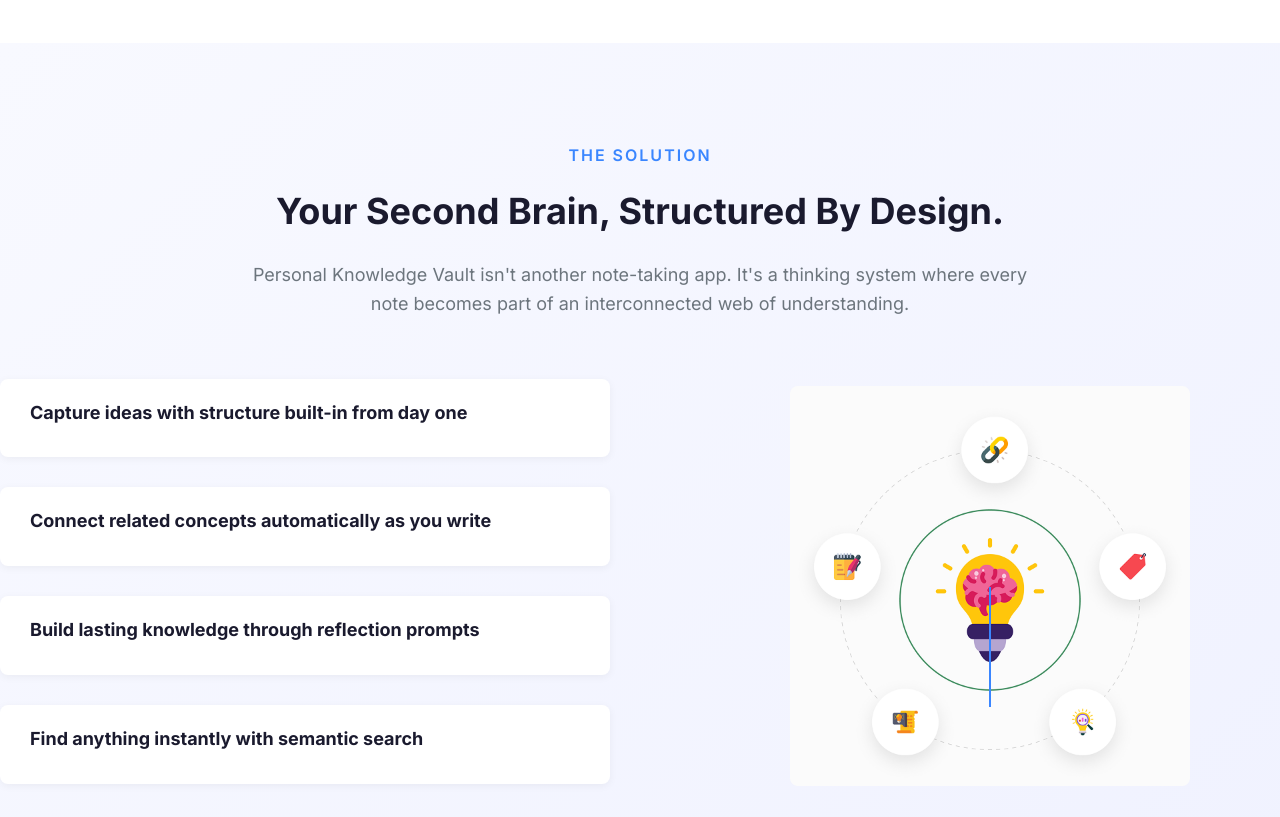
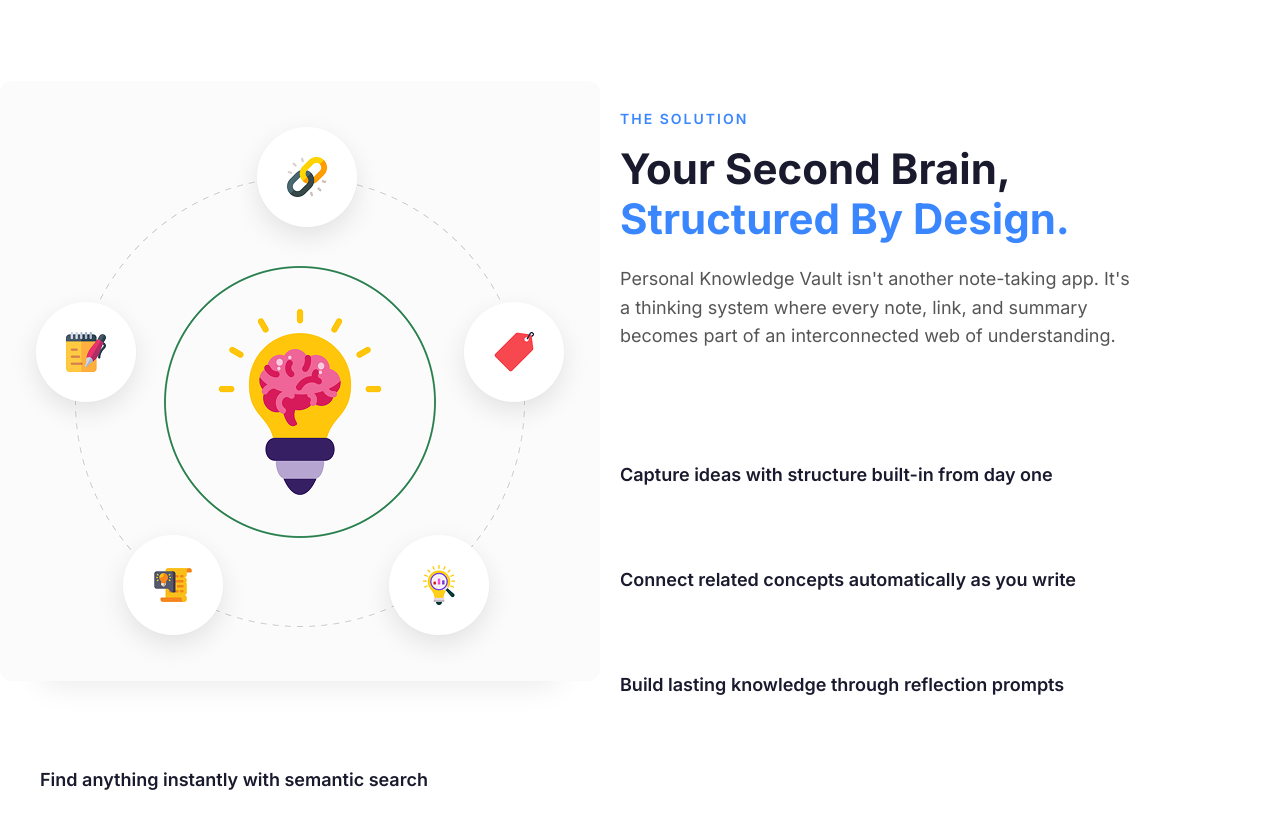
Before and after one commit to somytv1971-hue/First-Assignment, a plain HTML site: page B13-A01-Knowledge-Vault-main/index.html in a window 1280 px wide. Shown: the part 1180-1997 px from the top of the page. Drawn offline with Linux system fonts and the light colour scheme.

Commit message:
submit editing section

```diff
--- a/B13-A01-Knowledge-Vault-main/index.html
+++ b/B13-A01-Knowledge-Vault-main/index.html
@@ -95,42 +95,62 @@
     </section>
 
     <!-- Solution Section -->
-    <section class="solution-section" id="solution">
-        <div class="container">
-            <div class="solution-header">
-                <h2>THE SOLUTION</h2>
-                <h3>Your Second Brain, Structured By Design.</h3>
-                <p>Personal Knowledge Vault isn't another note-taking app. It's a thinking system where every note becomes part of an interconnected web of understanding.</p>
+   <!-- The Solution Section with Image Left, Content Right -->
+    <section class="solution-section-two-column" id="solution">
+        <div class="solution-container-two-col">
+            <!-- Left Column: Image/Visualization -->
+            <div class="solution-image-col">
+                <div class="solution-visual-wrapper">
+                    <div class="knowledge-web-visual">
+                        <div class="web-center-node">
+                            <i class="fas fa-brain"></i>
+                            <span><img src="assets/knowledge.png" alt=""></span>
                         </div>
 
-            <div class="solution-content">
-                <div class="solution-features">
-                    <div class="feature">
-
-                        <div class="feature-text">
-                            <h4>Capture ideas with structure built-in from day one</h4>
-
+                        <div class="connection-line line-1"></div>
+                        <div class="connection-line line-2"></div>
+                        <div class="connection-line line-3"></div>
+                        <div class="connection-line line-4"></div>
+                    </div>
+                    <div class="image-caption">
+                        Visual knowledge network showing interconnected ideas
+                    </div>
                 </div>
             </div>
 
-                    <div class="feature">
+            <!-- Right Column: Content -->
+            <div class="solution-content-col">
+                <div class="solution-content-wrapper">
+                    <div class="solution-header-two-col">
+                        <h3 class="solution-subtitle-two-col">THE SOLUTION</h3>
+                        <h2 class="solution-title-two-col">Your Second Brain,<br><span class="highlighted-text">Structured By Design.</span></h2>
+                        <p class="solution-intro">
+                            Personal Knowledge Vault isn't another note-taking app. It's a thinking system where every note, link, and summary becomes part of an interconnected web of understanding.
+                        </p>
+                    </div>
 
+                    <div class="solution-features-list">
+                        <div class="feature-item">
+                            </div>
+                            <div class="feature-text">
+                                <h4>Capture ideas with structure built-in from day one</h4>
+                            </div>
+                        </div>
+                        <div class="feature-item">
+                            </div>
                             <div class="feature-text">
                                 <h4>Connect related concepts automatically as you write</h4>
-
                             </div>
                         </div>
-
-                    <div class="feature">
-
+                        <div class="feature-item">
+                            </div>
                             <div class="feature-text">
                                 <h4>Build lasting knowledge through reflection prompts</h4>
-
                             </div>
                         </div>
-
-                    <div class="feature">
-
+                        <div class="feature-item">
+                                <i class="fas fa-search"></i>
+                            </div>
                             <div class="feature-text">
                                 <h4>Find anything instantly with semantic search</h4>
 
@@ -138,15 +158,6 @@
                         </div>
                     </div>
 
-                <div class="solution-visual">
-                    <div class="web-visualization">
-                        <div class="web-node center-node">
-                         <img class="img-1" src="assets/knowledge.png" alt="">
-                        <div class="connection"></div>
-                        <div class="connection"></div>
-                        <div class="connection"></div>
-                        <div class="connection"></div>
-                    </div>
                 </div>
             </div>
         </div>
--- a/B13-A01-Knowledge-Vault-main/style.css
+++ b/B13-A01-Knowledge-Vault-main/style.css
@@ -300,167 +300,358 @@ gap: 32;
 }
 
 /* Solution Section */
-.solution-section {
-    padding: 100px 0;
-    background: linear-gradient(135deg, #f8f9ff 0%, #f0f2ff 100%);
+/* Reset and base styles for standalone section */
+* {
+    margin: 0;
+    padding: 0;
+    box-sizing: border-box;
 }
 
-.solution-header {
-    text-align: center;
-    max-width: 800px;
-    margin: 0 auto 60px;
+body {
+    font-family: 'Inter', sans-serif;
+    line-height: 1.5;
+    color: #333;
 }
 
-.solution-header h2 {
-    font-size: 16px;
+/* Solution Section - Two Column Layout */
+.solution-section-two-column {
+    width: 100%;
+    min-height: 100vh;
+    display: flex;
+    align-items: center;
+    justify-content: center;
+    padding: 80px 20px;
+    background-color: #fff;
+}
+
+.solution-container-two-col {
+    width: 100%;
+    max-width: 1200px;
+    margin: 0 auto;
+    display: flex;
+    flex-wrap: wrap;
+    align-items: center;
+    gap: 60px;
+}
+
+/* Left Column - Image/Visual */
+.solution-image-col {
+    flex: 1;
+    min-width: 300px;
+}
+
+.solution-visual-wrapper {
+    background: linear-gradient(135deg, #f8faff 0%, #f0f4ff 100%);
+    border-radius: 16px;
+    padding: 40px;
+    box-shadow: 0 10px 30px rgba(0, 0, 0, 0.08);
+    border: 1px solid #eef2ff;
+}
+
+.knowledge-web-visual {
+    width: 100%;
+    height: 400px;
+    position: relative;
+    margin-bottom: 20px;
+}
+
+.web-center-node {
+    position: absolute;
+    top: 50%;
+    left: 50%;
+    transform: translate(-50%, -50%);
+    width: 120px;
+    height: 120px;
+    border-radius: 50%;
+    background: linear-gradient(135deg, #3a86ff 0%, #2a75ff 100%);
+    display: flex;
+    flex-direction: column;
+    align-items: center;
+    justify-content: center;
+    color: white;
     font-weight: 600;
-    color: var(--primary-color);
+    box-shadow: 0 10px 20px rgba(58, 134, 255, 0.3);
+    z-index: 3;
+}
+
+.web-center-node i {
+    font-size: 32px;
+    margin-bottom: 10px;
+}
+
+.web-center-node span {
+    font-size: 14px;
+    text-align: center;
+}
+
+.web-node {
+    position: absolute;
+    width: 90px;
+    height: 90px;
+    border-radius: 50%;
+    display: flex;
+    flex-direction: column;
+    align-items: center;
+    justify-content: center;
+    color: white;
+    font-weight: 600;
+    font-size: 12px;
+    box-shadow: 0 6px 15px rgba(0, 0, 0, 0.15);
+    z-index: 2;
+    text-align: center;
+    padding: 10px;
+}
+
+.web-node i {
+    font-size: 20px;
+    margin-bottom: 8px;
+}
+
+.web-node-1 {
+    top: 20%;
+    left: 20%;
+    background: linear-gradient(135deg, #8338ec 0%, #7238dc 100%);
+}
+
+.web-node-2 {
+    top: 20%;
+    right: 20%;
+    background: linear-gradient(135deg, #ff006e 0%, #ef006e 100%);
+}
+
+.web-node-3 {
+    bottom: 20%;
+    left: 20%;
+    background: linear-gradient(135deg, #ff9e00 0%, #ef9e00 100%);
+}
+
+.web-node-4 {
+    bottom: 20%;
+    right: 20%;
+    background: linear-gradient(135deg, #06d6a0 0%, #06c690 100%);
+}
+
+.connection-line {
+    position: absolute;
+    background-color: #3a86ff;
+    height: 2px;
+    z-index: 1;
+    opacity: 0.6;
+}
+
+.line-1 {
+    top: 50%;
+    left: 50%;
+    width: 0;
+    height: 0;
+    border-top: 2px dashed #3a86ff;
+    transform-origin: left;
+    transform: rotate(45deg);
+    width: 150px;
+}
+
+.line-2 {
+    top: 50%;
+    left: 50%;
+    width: 0;
+    height: 0;
+    border-top: 2px dashed #3a86ff;
+    transform-origin: left;
+    transform: rotate(135deg);
+    width: 150px;
+}
+
+.line-3 {
+    top: 50%;
+    left: 50%;
+    width: 0;
+    height: 0;
+    border-top: 2px dashed #3a86ff;
+    transform-origin: left;
+    transform: rotate(225deg);
+    width: 150px;
+}
+
+.line-4 {
+    top: 50%;
+    left: 50%;
+    width: 0;
+    height: 0;
+    border-top: 2px dashed #3a86ff;
+    transform-origin: left;
+    transform: rotate(315deg);
+    width: 150px;
+}
+
+.image-caption {
+    text-align: center;
+    font-size: 14px;
+    color: #666;
+    font-style: italic;
+    padding-top: 15px;
+    border-top: 1px solid #eee;
+}
+
+/* Right Column - Content */
+.solution-content-col {
+    flex: 1;
+    min-width: 300px;
+}
+
+.solution-content-wrapper {
+    max-width: 550px;
+}
+
+.solution-header-two-col {
+    margin-bottom: 40px;
+}
+
+.solution-subtitle-two-col {
+    font-size: 14px;
+    font-weight: 600;
+    color: #3a86ff;
     text-transform: uppercase;
     letter-spacing: 2px;
     margin-bottom: 15px;
 }
 
-.solution-header h3 {
-    font-size: 36px;
+.solution-title-two-col {
+    font-size: 42px;
     font-weight: 700;
+    line-height: 1.2;
+    color: #1a1a2e;
     margin-bottom: 20px;
-    color: var(--dark-color);
 }
 
-.solution-header p {
-    font-size: 18px;
-    color: var(--gray-color);
-    line-height: 1.6;
+.highlighted-text {
+    color: #3a86ff;
+    position: relative;
+    display: inline-block;
 }
 
-.solution-content {
-    display: flex;
-    align-items: center;
-    gap: 60px;
+.highlighted-text::after {
+    content: '';
+    position: absolute;
+    bottom: 5px;
+    left: 0;
+    width: 100%;
+    height: 8px;
+    background-color: rgba(58, 134, 255, 0.2);
+    z-index: -1;
 }
 
-.solution-features {
-    flex: 1;
+.solution-intro {
+    font-size: 18px;
+    line-height: 1.6;
+    color: #555;
 }
 
-.feature {
+/* Features List */
+
+.feature-item {
     display: flex;
     gap: 20px;
     margin-bottom: 30px;
     padding: 20px;
-    border-radius: var(--border-radius);
-    background-color: white;
-    box-shadow: 0 2px 8px rgba(0, 0, 0, 0.05);
-    transition: var(--transition);
-    padding-left: 30px;
+    background-color: #fff;
+
 }
 
-.feature:hover {
-    box-shadow: #e9ecef;
-}
 
 
 .feature-text h4 {
     font-size: 18px;
-    margin-bottom: 10px;
-    color: var(--dark-color);
+    font-weight: 600;
+    margin-bottom: 8px;
+    color: #1a1a2e;
 }
 
-.feature-text p {
-    color: var(--gray-color);
-    font-size: 15px;
-    line-height: 1.5;
+
+
+/* Responsive Design */
+@media (max-width: 992px) {
+    .solution-container-two-col {
+        flex-direction: column;
+        gap: 40px;
     }
 
-.solution-visual {
-    flex: 1;
-    display: flex;
-    justify-content: center;
+    .solution-content-wrapper {
+        max-width: 100%;
     }
 
-.web-visualization {
-    width: 300px;
+    .solution-title-two-col {
+        font-size: 36px;
+    }
+
+    .knowledge-web-visual {
+        height: 350px;
+    }
+}
+
+@media (max-width: 768px) {
+    .solution-section-two-column {
+        padding: 60px 20px;
+    }
+
+    .solution-title-two-col {
+        font-size: 32px;
+    }
+
+    .solution-intro {
+        font-size: 16px;
+    }
+
+    .knowledge-web-visual {
         height: 300px;
-    position: relative;
+    }
+
+    .web-center-node {
+        width: 100px;
+        height: 100px;
+    }
+
+    .web-center-node i {
+        font-size: 26px;
+    }
+
+    .web-center-node span {
+        font-size: 13px;
     }
 
     .web-node {
-    position: absolute;
-    width: 30px;
-    height: 100px;
-    border-radius: 50%;
-    display: flex;
-    align-items: center;
-    justify-content: center;
-    text-align: center;
-
+        width: 75px;
+        height: 75px;
+        font-size: 11px;
     }
 
-.center-node {
-    top: 30%;
-    left: 50%;
-    bottom: 100;
-
-
+    .web-node i {
+        font-size: 18px;
     }
-.img-1 {
-  width: 400px;
-  height: 400px;
-
 }
 
-
-.connection {
-    position: absolute;
-    background-color: var(--primary-color);
-    height: 2px;
-    z-index: 1;
+@media (max-width: 480px) {
+    .solution-title-two-col {
+        font-size: 28px;
     }
 
-.connection:nth-child(5) {
-    top: 50%;
-    left: 50%;
-    width: 0;
-    height: 0;
-    border-top: 2px dashed var(--primary-color);
-    transform-origin: left;
-    transform: rotate(90deg);
-    width: 120px;
+    .feature-item {
+        flex-direction: column;
+        text-align: center;
+        padding: 25px 20px;
     }
 
-.connection:nth-child(6) {
-    top: 50%;
-    left: 50%;
-    width: 0;
-    height: 0;
-    border-top: 2px dashed var(--primary-color);
-    transform-origin: left;
-    transform: rotate(0deg);
-    width: 120px;
+    .feature-icon-wrapper {
+        margin: 0 auto;
     }
 
-.connection:nth-child(7) {
-    top: 50%;
-    left: 50%;
-    width: 0;
-    height: 0;
-    border-top: 2px dashed var(--primary-color);
-    transform-origin: left;
-    transform: rotate(180deg);
-    width: 120px;
+    .knowledge-web-visual {
+        height: 250px;
     }
 
-.connection:nth-child(8) {
-    top: 50%;
-    left: 50%;
-    width: 0;
-    height: 0;
-    border-top: 2px dashed var(--primary-color);
-    transform-origin: left;
-    transform: rotate(270deg);
-    width: 120px;
+    .solution-visual-wrapper {
+        padding: 25px;
     }
-
+}
 /* CTA Section */
 .cta-section {
     padding: 100px 0;
```
Lines whose indentation alone changed are shown as unchanged.
